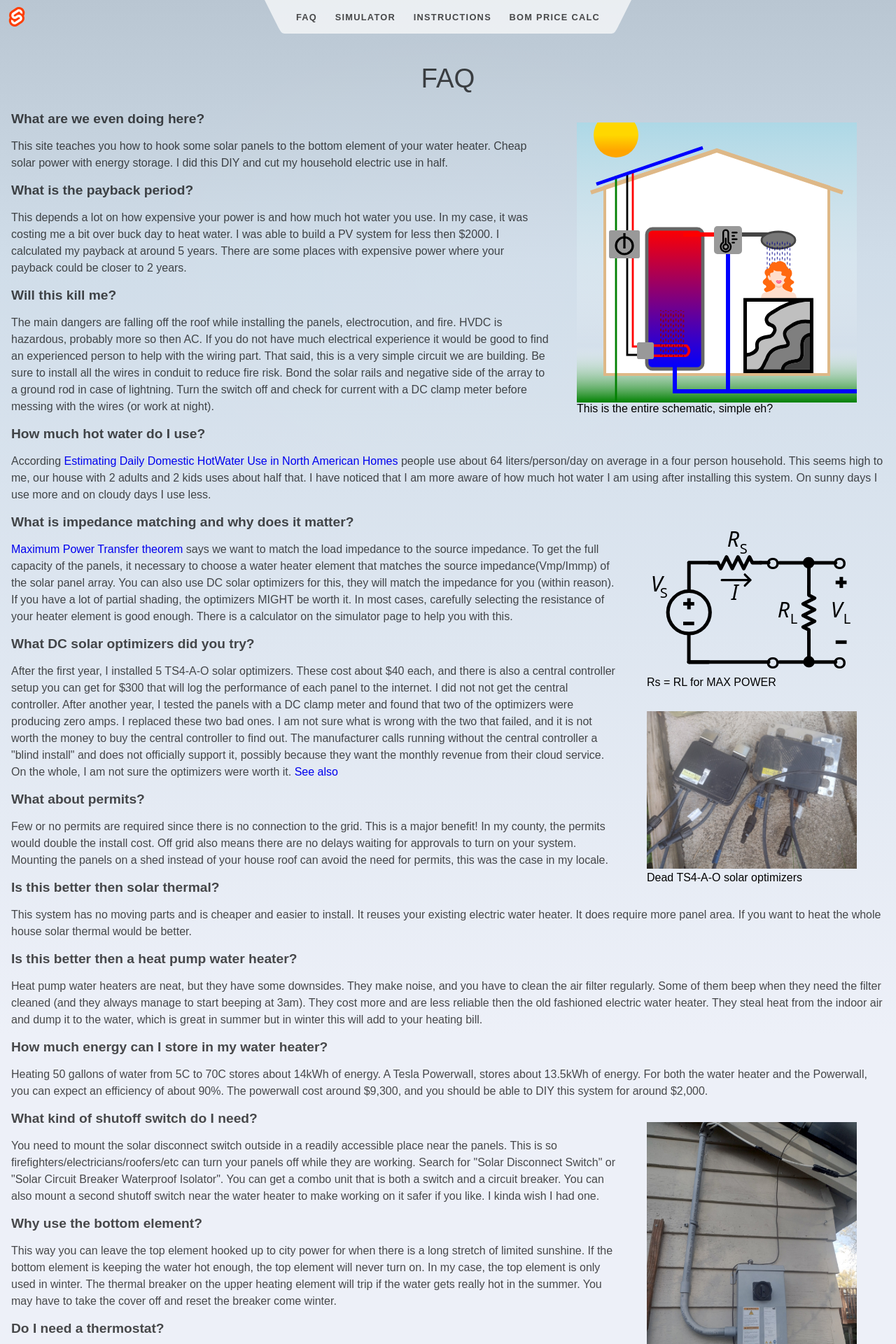
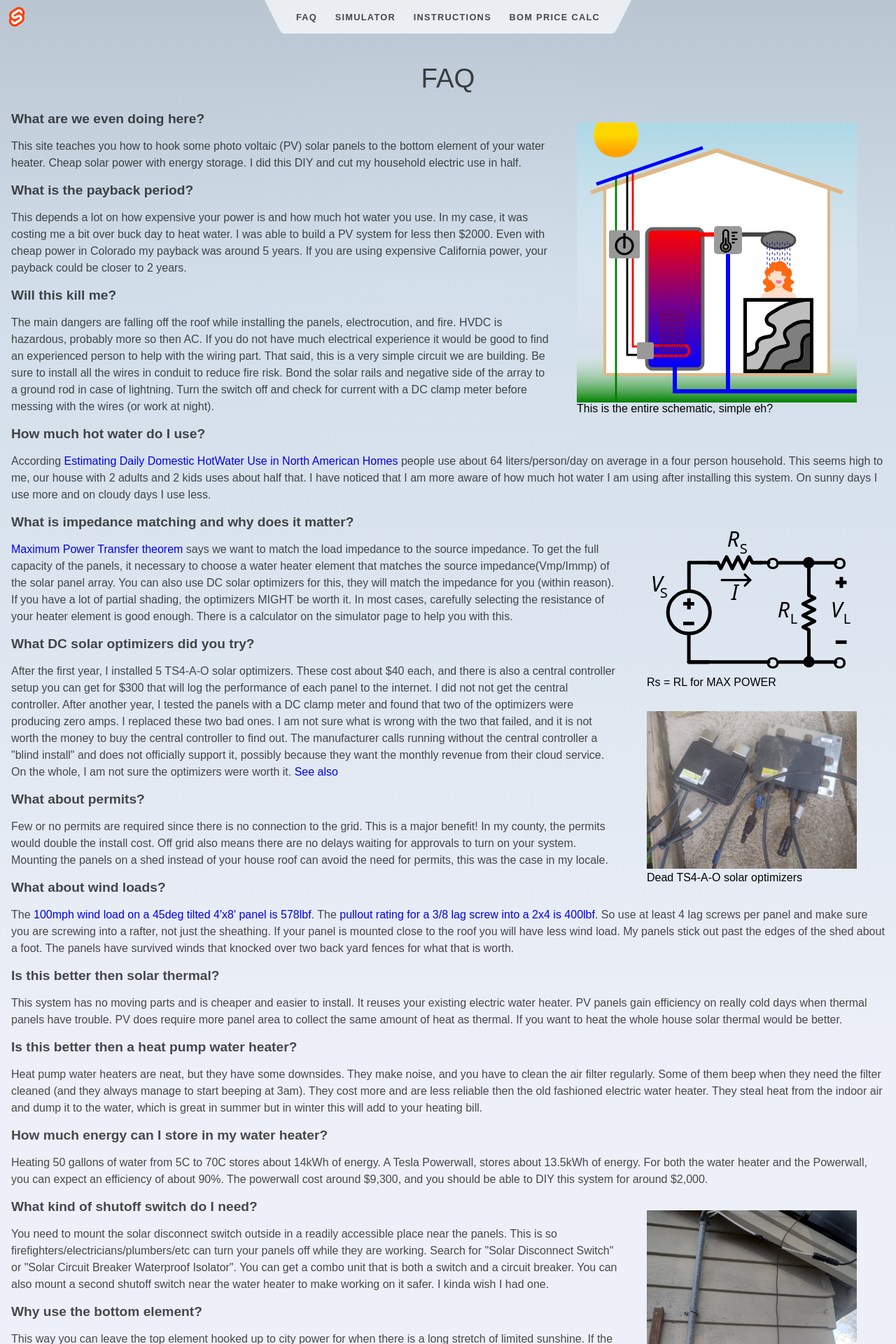
Before and after one commit to darrell-rg/solarcalc, a SvelteKit app: page /faq in a window 1280 px wide. Shown: the top 1920 px of the page at 70% size. Built offline with nearby package versions, Linux system fonts and the light colour scheme.

Commit message:
better graph

```diff
--- a/src/routes/faq/+page.svelte
+++ b/src/routes/faq/+page.svelte
@@ -16,9 +16,9 @@
 		</figure>
 		<h2>What are we even doing here?</h2>
 		<p>
-			This site teaches you how to hook some solar panels to the bottom element of your water
-			heater. Cheap solar power with energy storage. I did this DIY and cut my household electric
-			use in half.
+			This site teaches you how to hook some photo voltaic (PV) solar panels to the bottom element
+			of your water heater. Cheap solar power with energy storage. I did this DIY and cut my
+			household electric use in half.
 		</p>
 	</article>
 
@@ -27,8 +27,8 @@
 		<p>
 			This depends a lot on how expensive your power is and how much hot water you use. In my case,
 			it was costing me a bit over buck day to heat water. I was able to build a PV system for less
-			then $2000. I calculated my payback at around 5 years. There are some places with expensive
-			power where your payback could be closer to 2 years.
+			then $2000. Even with cheap power in Colorado my payback was around 5 years. If you are using
+			expensive California power, your payback could be closer to 2 years.
 		</p>
 	</article>
 
@@ -107,11 +107,25 @@
 	</article>
 
 	<article class="faq">
+		<h2>What about wind loads?</h2>
+		<p>
+			The <a href="https://www.omnicalculator.com/physics/wind-load"
+				>100mph wind load on a 45deg tilted 4'x8' panel is 578lbf</a
+			>. The <a href="lagPullout.png">pullout rating for a 3/8 lag screw into a 2x4 is 400lbf</a>.
+			So use at least 4 lag screws per panel and make sure you are screwing into a rafter, not just
+			the sheathing. If your panel is mounted close to the roof you will have less wind load. My
+			panels stick out past the edges of the shed about a foot. The panels have survived winds that
+			knocked over two back yard fences for what that is worth.
+		</p>
+	</article>
+
+	<article class="faq">
 		<h2>Is this better then solar thermal?</h2>
 		<p>
 			This system has no moving parts and is cheaper and easier to install. It reuses your existing
-			electric water heater. It does require more panel area. If you want to heat the whole house
-			solar thermal would be better.
+			electric water heater. PV panels gain efficiency on really cold days when thermal panels have
+			trouble. PV does require more panel area to collect the same amount of heat as thermal. If you
+			want to heat the whole house solar thermal would be better.
 		</p>
 	</article>
 
@@ -144,11 +158,11 @@
 		<h2>What kind of shutoff switch do I need?</h2>
 		<p>
 			You need to mount the solar disconnect switch outside in a readily accessible place near the
-			panels. This is so firefighters/electricians/roofers/etc can turn your panels off while they
+			panels. This is so firefighters/electricians/plumbers/etc can turn your panels off while they
 			are working. Search for "Solar Disconnect Switch" or "Solar Circuit Breaker Waterproof
 			Isolator". You can get a combo unit that is both a switch and a circuit breaker. You can also
-			mount a second shutoff switch near the water heater to make working on it safer if you like. I
-			kinda wish I had one.
+			mount a second shutoff switch near the water heater to make working on it safer. I kinda wish
+			I had one.
 		</p>
 	</article>
 
@@ -249,7 +263,8 @@
 			I have 1.7kW on a standard 40 gallon water heater and it works great. In the summer this is
 			almost too much, the water gets up to around 70C. In the winter I still need a bit of city
 			power from time to time. I suggest you start with 1-2kW and if that does not meet your needs
-			you can add more panels.
+			you can add more panels. If you plug your numbers into the simulator and you have multiple
+			months with over 100% solar power generation then your array is probably too big.
 		</p>
 	</article>
 
@@ -272,8 +287,8 @@
 			melted. 2/5 DC solar optimizers failed. I am not sure the optimizers were worth it, they only
 			get you 20-30% more power. The panels are not quite steep enough to shed snow by themselves,
 			sometime I have to clean them manually. I noticed some of the lag screws holding the solar
-			rails down loosened up. Might want to give the system a yearly once over for lose bolts and
-			chewed wires.
+			rails down loosened up. Might want to give the system a yearly once over to check for lose
+			bolts and chewed wires.
 		</p>
 	</article>
 
```
Also changed, not shown: static/lagPullout.png (added), 1 other file (tests, documents, lock files or other folders).
